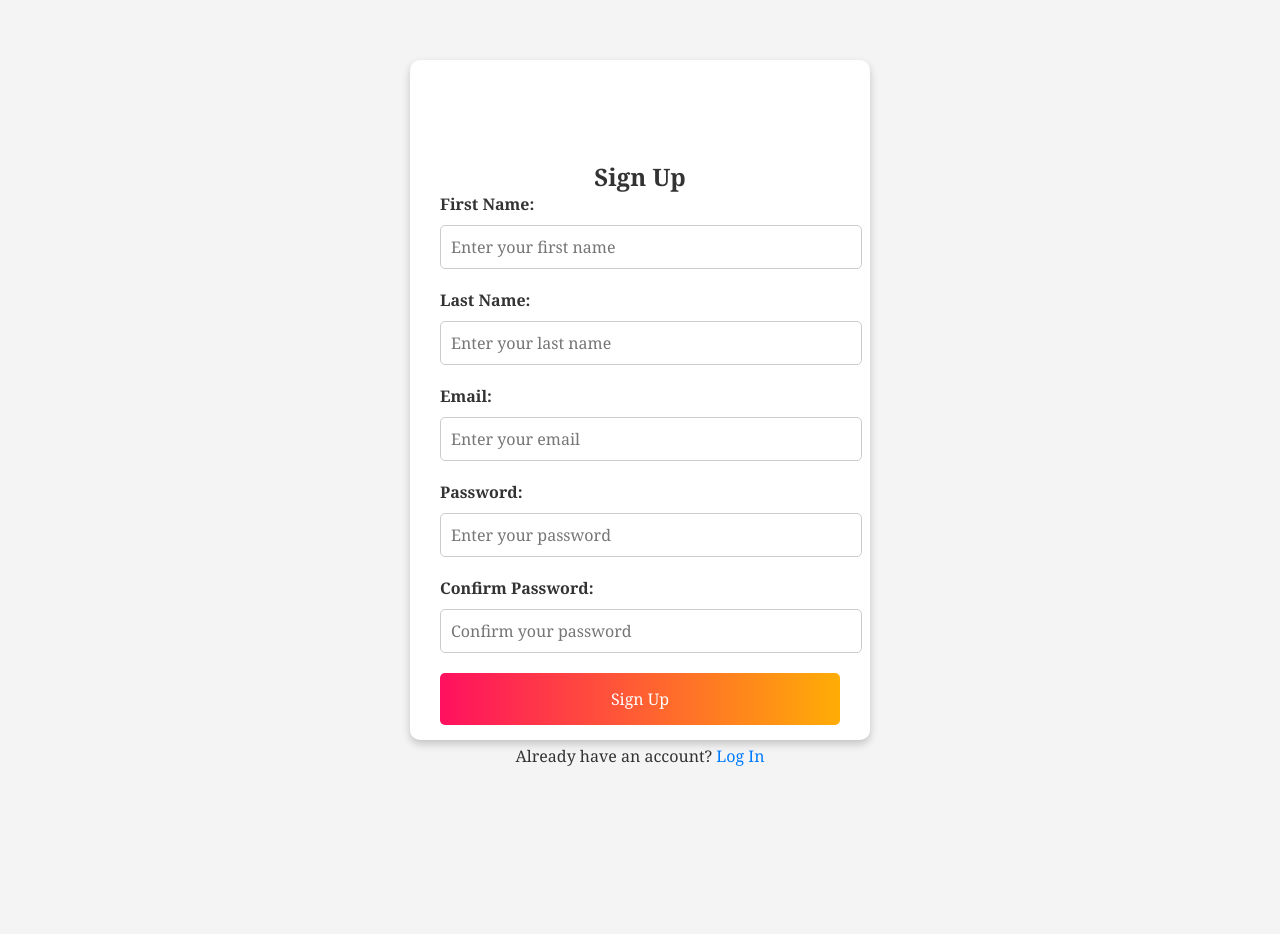
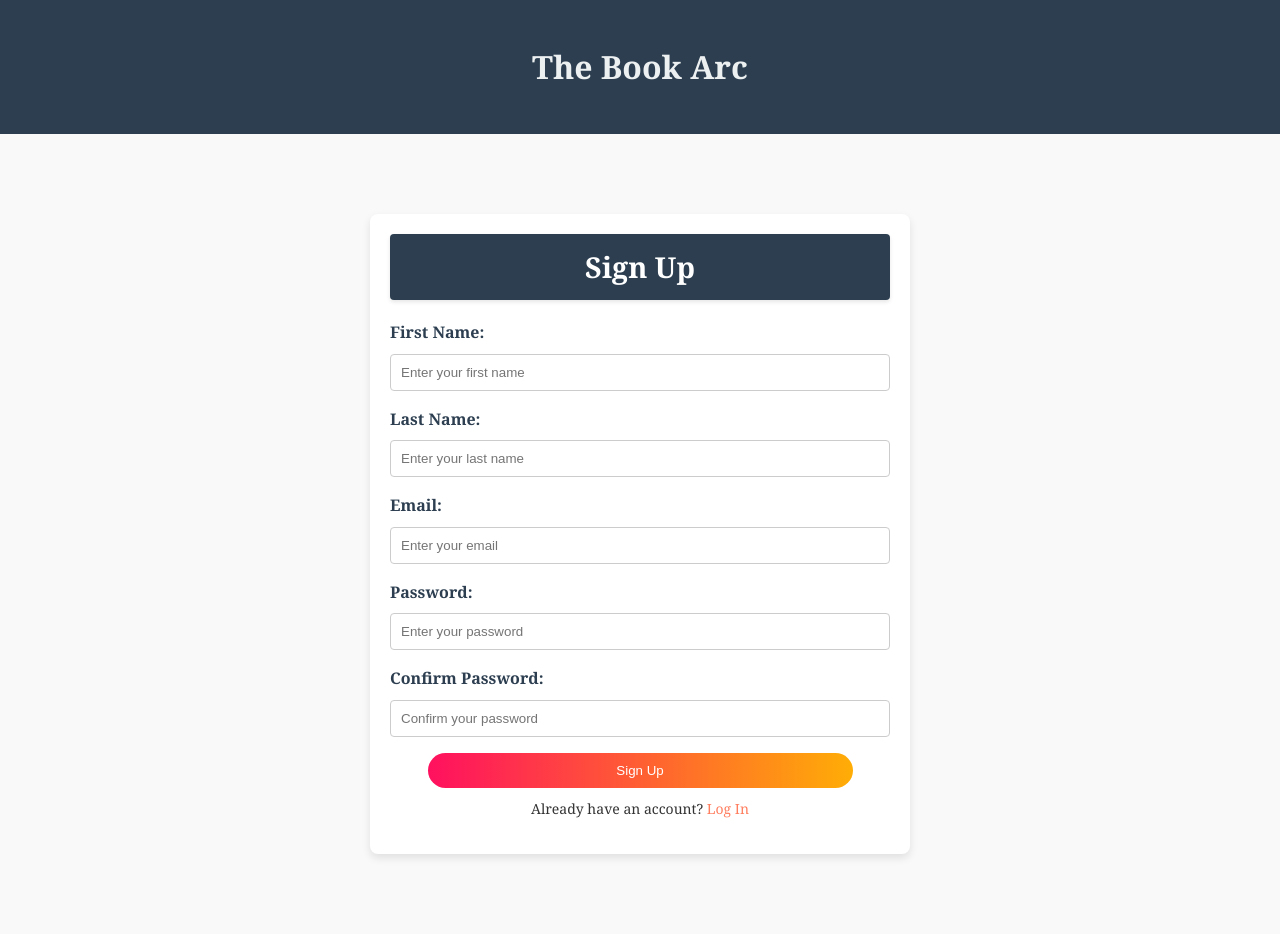
Before and after one commit to Breeshty/The-BookArc, a Flask app: page /signup in a window 1280 px wide. Before the commit the page ends 766 px from the top, so only its background shows below. Run offline with Flask 3, Linux system fonts and the light colour scheme.

Commit message:
A common CSS

```diff
--- a/static/style.css
+++ b/static/style.css
@@ -1,116 +1,109 @@
-* {
+ /* General Body Styling */
+body {
     margin: 0;
-    padding: 0;
-    font-family: Georgia, 'Times New Roman', Times, serif
+    font-family: Arial, sans-serif;
+    background-color: #f9f9f9;
+    color: #333;
+    line-height: 1.6;
 }
 
-.allpage {
-    height: 100%;
-    width: 100%;
-    background-image: url(https://images2.alphacoders.com/261/thumb-1920-26102.jpg);
-    background-size: cover;
-    background-position: center;
-    position: absolute;
+/* Header */
+header {
+    text-align: center;
+    padding: 5px;
+    background-color: #2c3e50; /* Matches the form header */
+    color: white;
+    font-size: 1rem;
+    font-weight: bold;
 }
 
-.form-box {
-    width: 360px;
-    height: 480px;
-    position: relative;
-    margin: 6% auto;
-    background: white;
-    padding: 5px;
-    border-radius: 10px;
-    box-shadow: 0 4px 8px rgb(0, 0, 0);
-    overflow: hidden;
+/* Login Page Section */
+.login-section {
+    display: flex;
+    justify-content: center; /* Centers horizontally */
+    align-items: center; /* Centers vertically */
+    height: 100vh; /* Full viewport height */
+    background-color: #f9f9f9;
 }
 
-
-.button-box{
-    width: 220px;
-    margin: 35px auto;
-    position: relative;
-    box-shadow: 0 0 20px 9px #ff61241f;
-    border-radius: 30px;
-}
-.toggle-btn{
-    padding: 10px 30px;
-    cursor: pointer;
-    background: transparent;
-    border: 0;
-    outline: none;
-    position: relative;
-}
-#button-color{
-    top: 0;
-    left: 0;
-    position: absolute;
-    width: 110px;
-    height: 100%;
-    background: linear-gradient(to right, #ff105f, #ffad06);
-    border-radius: 30px;
-    transition: .5s;
-}
-.input-group{
-    top: 180px;
-    position: absolute;
-    width: 288px;
-    transition: .5s;
-}
-.input-field{
+/* Login Form */
+.login-form {
     width: 100%;
-    padding: 10px 0;
-    margin: 5px 0;
-    border-top: 0;
-    border-left: 0;
-    border-right: 0;
-    border-bottom: 1px solid #999;
-    outline: none;
-    background: transparent;
-}
-.submit-btn{
-    width: 85%;
-    padding: 10px 30px;
-    cursor: pointer;
-    display: block;
-    margin: auto;
-    background: linear-gradient(to right, #ff105f, #ffad06);
-    border: 0;
-    outline: none;
-    border-radius: 30px;
-}
-#login{
-    left: 450px;
-}
-#signup{
-    left: 50px;
+    max-width: 500px; /* Limits the maximum width of the form */
+    padding: 20px;
+    background-color: white; /* White background */
+    border-radius: 8px; /* Rounded corners */
+    box-shadow: 0 4px 8px rgba(0, 0, 0, 0.1); /* Subtle shadow for depth */
+    text-align: left; /* Aligns text to the left */
 }
 
-/* General Reset */
-body {
-    margin: 0;
-    font-family: 'Fredoka', sans-serif;
-    background-color: #f8f9fa;
-    color: #333;
+/* Form Header */
+.login-form header {
+    text-align: center; /* Centers the header text */
+    font-size: 1.8rem; /* Matches the header text size */
+    font-weight: bold; /* Ensures the text is bold */
+    color: white; /* Matches the white text of the 'Lend a Book' header */
+    margin: 0 0 20px; /* Adds space below the header */
+    padding: 10px; /* Adds padding inside the header */
+    background-color: #2c3e50; /* Dark blue/gray background similar to 'Lend a Book' */
+    border-radius: 4px; /* Rounds the corners */
+    box-shadow: 0 2px 4px rgba(0, 0, 0, 0.1); /* Adds subtle shadow for depth */
 }
 
-/* Header Section */
-header {
-    background-color: #007bff;
-    padding: 1rem 2rem;
-    box-shadow: 0 4px 6px rgba(0, 0, 0, 0.1);
+/* Input Fields */
+.login-form label {
+    display: block;
+    margin-bottom: 8px;
+    font-weight: bold;
+    color: #2c3e50; /* Matches the header for consistency */
 }
 
-header h1 {
-    color: #fff;
-    margin: 0;
-    font-size: 1.5rem;
+.login-form input {
+    display: block;
+    width: 100%;
+    padding: 10px;
+    margin-bottom: 16px;
+    border: 1px solid #ccc;
+    border-radius: 4px;
+    box-sizing: border-box; /* Ensures padding is included in width */
 }
 
-header a {
+/* Submit Button */
+.login-btn {
+    background:linear-gradient(to right, #ff105f, #ffad06);
+    color: white; /* White text */
+    font-size: 16px;
+    padding: 10px 20px;
+    border: none;
+    border-radius: 4px;
+    cursor: pointer;
+    text-align: center;
+    display: block;
+    width: 100%; /* Full width button */
+    font-weight: bold;
+}
+
+.login-btn:hover {
+    background: linear-gradient(to right, #ff105f, #ffad06);
+ /* Slightly darker gradient on hover */
+}
+
+/* Center Text (For the Sign-Up Link) */
+.text-center {
+    text-align: center;
+    font-size: 14px;
+    margin-top: 10px;
+}
+
+.text-center a {
+    color: #ff7e5f; /* Match gradient for consistency */
     text-decoration: none;
-    color: #fff;
 }
+
+.text-center a:hover {
+    text-decoration: underline; /* Adds underline on hover */
+}
+
 
 /* Books Section */
 .books {
@@ -121,7 +114,8 @@
 
 .books_box h1 {
     margin-bottom: 1rem;
-    color: #007bff;
+    background-color: #2c3e50;
+    color: #ecf0f1;
     font-size: 2rem;
     text-align: center;
 }
@@ -135,7 +129,7 @@
 }
 
 .books_table thead {
-    background-color: #007bff;
+    background-color:  #007bff;
     color: #fff;
 }
 
@@ -265,17 +259,18 @@
 }
 
 .lend-book-btn {
-    background-color: #007bff; /* Blue */
+    background-color: #2c3e50;
     color: white;
     font-size: 16px;
     padding: 10px 20px;
     border: none;
     border-radius: 4px;
     cursor: pointer;
+    text-decoration: none;
 }
 
 .lend-book-btn:hover {
-    background-color:  #007bff; /* Blue */
+    background-color:  #2c3e50;
 }
 /* Add Book Button (No changes to existing styles) */
 .add-book-container {
@@ -283,18 +278,20 @@
 }
 
 .add-book-btn {
-    background-color: #007bff; /* Blue */
+    background-color:#2c3e50;
     color: white;
     font-size: 16px;
     padding: 10px 20px;
     border: none;
     border-radius: 4px;
     cursor: pointer;
+    text-decoration: none;
 }
 
 .add-book-btn:hover {
-    background-color: #0056b3;
+    background-color: #2c3e50;
 }
+
 
 
 /* Modal Styling */
--- a/templates/signup.html
+++ b/templates/signup.html
@@ -3,80 +3,16 @@
   <head>
     <meta charset="UTF-8" />
     <meta name="viewport" content="width=device-width, initial-scale=1.0" />
-    <title>Sign Up for Book Ark</title>
-    <link
-      rel="stylesheet"
-      href="{{ url_for('static', filename='style.css') }}"
-    />
-    <style>
-      body {
-        font-family: Arial, sans-serif;
-        background-color: #f4f4f4;
-        margin: 0;
-        padding: 0;
-        display: flex;
-        justify-content: center;
-        align-items: center;
-        height: 100vh;
-      }
-      .form-box {
-        background: #fff;
-        padding: 100px 30px; /* Add padding inside the box */
-        border-radius: 10px;
-        box-shadow: 0 4px 8px rgba(0, 0, 0, 0.2);
-        width: 100%;
-        max-width: 400px; /* Keep max width */
-        text-align: center;
-        margin: 0 auto; /* Center horizontally */
-        overflow: visible; /* Ensure no content is hidden */
-      }
-
-      .form-group {
-        margin-bottom: 15px;
-        text-align: left;
-      }
-      .form-group label {
-        display: block;
-        margin-bottom: 5px;
-        font-weight: bold;
-      }
-      .input-field {
-        width: 100%;
-        padding: 10px;
-        border: 1px solid #ccc;
-        border-radius: 5px;
-        font-size: 16px;
-      }
-      .submit-btn {
-        width: 100%;
-        padding: 15px; /* Make the button larger */
-        background-color: #007bff;
-        color: white;
-        border: none;
-        border-radius: 5px;
-        font-size: 16px;
-        cursor: pointer;
-      }
-      .submit-btn:hover {
-        background-color: #0056b3;
-      }
-      .text-center {
-        margin-top: 20px;
-      }
-      .text-center a {
-        color: #007bff;
-        text-decoration: none;
-      }
-      .text-center a:hover {
-        text-decoration: underline;
-      }
-    </style>
+    <link rel="stylesheet" href="/static/style.css" />
   </head>
   <body>
-    <div class="form-box">
-      <h2>Sign Up</h2>
-      <form method="post" action="/signup">
-        <div class="form-group">
+    <header>
+      <h1>The Book Arc</h1>
+    </header>
+    <main>
+      <section class="login-section">
+        <form method="POST" action="/signup" class="login-form">
+          <header>Sign Up</header>
           <label for="first_name">First Name:</label>
           <input
             type="text"
@@ -86,8 +22,7 @@
             placeholder="Enter your first name"
             required
           />
-        </div>
-        <div class="form-group">
+
           <label for="last_name">Last Name:</label>
           <input
             type="text"
@@ -97,8 +32,7 @@
             placeholder="Enter your last name"
             required
           />
-        </div>
-        <div class="form-group">
+
           <label for="email">Email:</label>
           <input
             type="email"
@@ -108,8 +42,7 @@
             placeholder="Enter your email"
             required
           />
-        </div>
-        <div class="form-group">
+
           <label for="password">Password:</label>
           <input
             type="password"
@@ -119,8 +52,7 @@
             placeholder="Enter your password"
             required
           />
-        </div>
-        <div class="form-group">
+
           <label for="confirm_password">Confirm Password:</label>
           <input
             type="password"
@@ -130,10 +62,13 @@
             placeholder="Confirm your password"
             required
           />
-        </div>
-        <button type="submit" class="submit-btn">Sign Up</button>
-      </form>
-      <p class="text-center">Already have an account? <a href="/">Log In</a></p>
-    </div>
+
+          <button type="submit" class="submit-btn">Sign Up</button>
+          <p class="text-center">
+            Already have an account? <a href="/">Log In</a>
+          </p>
+        </form>
+      </section>
+    </main>
   </body>
 </html>
```
Also changed, not shown: templates/login.html (+17 -83 lines).
